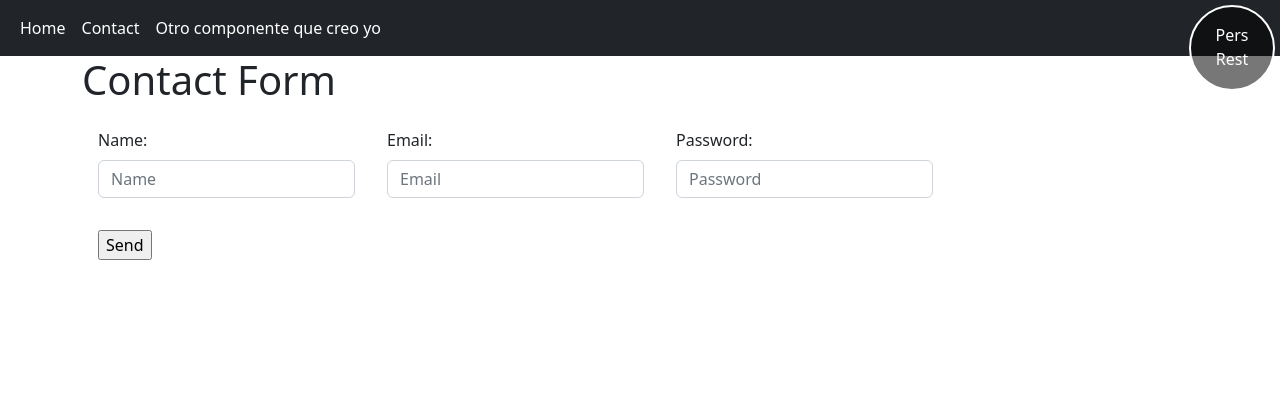
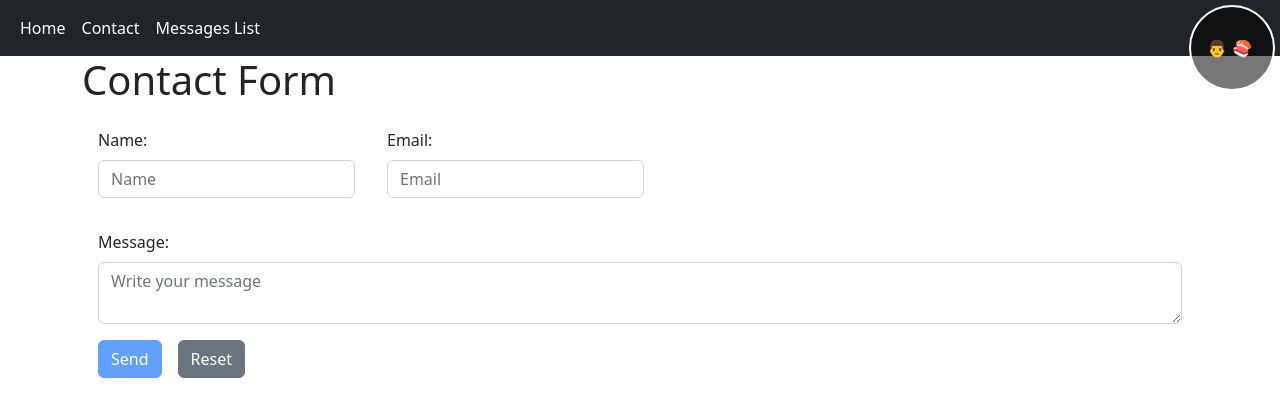
Before and after one commit to xavi-mat/boot505-react5, a React (Create React App) app: page /personal/contact in a window 1280 px wide. Shown: the top 416 px of the page. Built offline with nearby package versions, Linux system fonts and the light colour scheme.

Commit message:
Personal page

```diff
--- a/src/App.jsx
+++ b/src/App.jsx
@@ -2,7 +2,6 @@ import { BrowserRouter, Routes, Route } from 'react-router-dom';
 import MainSelector from './components/MainSelector/MainSelector';
 import PersContact from './components/Personal/PersContact/PersContact';
 import PersHome from './components/Personal/PersHome/PersHome';
-import Personal from './components/Personal/Personal';
 import PersOther from './components/Personal/PersOther/PersOther';
 import Restaurant from './components/Restaurant/Restaurant';
 
@@ -14,6 +13,18 @@ const bioItems = [
   `Soy Doctor en Ciencias Bíblicas 📖, y he sido docente universitario 🎓 durante 16 años en Barcelona y Roma.`
 ];
 
+const fakeDB = {
+  users: [],
+  loadUsers: function() {
+    this.users = localStorage.S5_users ? JSON.parse(localStorage.S5_users) : [];
+    },
+  saveUser: function(user) {
+    this.loadUsers();
+    this.users.unshift(user);
+    localStorage.S5_users = JSON.stringify(this.users);
+  },
+}
+
 function App() {
   return (
     <>
@@ -21,10 +32,11 @@ function App() {
         <MainSelector />
         <Routes>
           <Route path="/" element={null} />
-          <Route path="/personal" element={<Personal />} />
-          <Route path="/personal/home" element={<PersHome bioItems={bioItems} />} />
-          <Route path='/personal/contact' element={<PersContact />} />
-          <Route path='/personal/other' element={<PersOther />} />
+          <Route
+            path="/personal"
+            element={<PersHome bioItems={bioItems} db={fakeDB} />} />
+          <Route path='/personal/contact' element={<PersContact db={fakeDB} />} />
+          <Route path='/personal/other' element={<PersOther db={fakeDB} />} />
           <Route path="/restaurant" element={<Restaurant />} />
         </Routes>
       </BrowserRouter>
--- a/src/components/MainSelector/MainSelector.css
+++ b/src/components/MainSelector/MainSelector.css
@@ -5,7 +5,8 @@
     top: 5px;
     z-index: 1;
     display: flex;
-    flex-direction: column;
+    flex-direction: row;
+    gap: 5px;
     align-items: center;
     background-color: #00000088;
     padding: 1rem;
@@ -17,6 +18,9 @@
 
 .floating-button {
     all: unset;
-    color: white;
     cursor: pointer;
+    border-radius: 30%;
 }
+.floating-button:hover {
+    background-color: #FFFFFF66;
+}
--- a/src/components/MainSelector/MainSelector.jsx
+++ b/src/components/MainSelector/MainSelector.jsx
@@ -4,8 +4,8 @@ import './MainSelector.css';
 function MainSelector() {
   return (
     <div className="floating-buttons">
-      <Link className="floating-button" to="/personal">Pers</Link>
-      <Link className="floating-button" to="/restaurant">Rest</Link>
+      <Link className="floating-button" to="/personal">👨</Link>
+      <Link className="floating-button" to="/restaurant">🍣</Link>
     </div>
   )
 }
--- a/src/components/Personal/PersContact/PersContact.jsx
+++ b/src/components/Personal/PersContact/PersContact.jsx
@@ -1,67 +1,111 @@
 import { useState } from "react"
+import { useNavigate } from "react-router-dom";
 import PersNav from "../PersNav/PersNav"
 
-function PersContact() {
+function PersContact({ db }) {
+
+  const navigate = useNavigate();
 
   const initialValues = {
     name: "",
     email: "",
-    pass: "",
+    msg: "",
   }
-  const [data, setData] = useState({...initialValues});
+  const [data, setData] = useState({ ...initialValues });
+  const [message, setMessage] = useState(null);
+  const [isBtnActive, setIsBtnActive] = useState(false);
 
-  const onChangeHandler = (ev) => {
+  const validateInput = (input) =>
+    input.value.length < 5 ?
+      (<div key={input.name}><strong>{input.name}</strong> must have at least 5 characters</div>) :
+      null;
+
+  const handleInputChange = (ev) => {
     setData({
       ...data,
       [ev.target.name]: ev.target.value,
     })
+    let msg = [];
+    msg.push(validateInput(document.querySelector('#form-name')));
+    msg.push(validateInput(document.querySelector('#form-email')));
+    msg.push(validateInput(document.querySelector('#form-msg')));
+    setMessage(msg);
+    setIsBtnActive(msg.every(m => !m));
   }
-  const onSubmitHandler = (ev) => {
+  const handleSubmit = (ev) => {
     ev.preventDefault();
-    console.log(data)
+    const newUser = {
+      ...data,
+      date: (new Date()).toLocaleDateString(
+        'en',
+        { day: 'numeric', month: 'long', year: 'numeric' }
+      )
+    }
+    db.saveUser(newUser);
+    setMessage("Data has been saved. You'll be redirected to the messages list.")
+    clearState();
+    setTimeout(() => {
+      navigate('/personal/other');
+    }, 1000);
+  }
+  const clearState = () => {
+    setData({ ...initialValues });
   }
   return (
     <div>
       <PersNav />
       <div className="container">
         <h1>Contact Form</h1>
-        <form onSubmit={onSubmitHandler}>
+        <form onSubmit={handleSubmit}>
           <div className="d-md-flex">
             <div className="m-3">
               <label className="form-label">Name:</label>
               <input
                 type="text"
+                id="form-name"
                 name="name"
                 value={data.name}
                 className="form-control"
-                onChange={onChangeHandler}
+                onChange={handleInputChange}
                 placeholder="Name" />
             </div>
             <div className="m-3">
               <label className="form-label">Email:</label>
               <input
                 type="email"
+                id="form-email"
                 name="email"
                 value={data.email}
                 className="form-control"
-                onChange={onChangeHandler}
+                onChange={handleInputChange}
                 placeholder="Email" />
-            </div>
-            <div className="m-3">
-              <label className="form-label">Password:</label>
-              <input
-                type="password"
-                name="pass"
-                value={data.pass}
-                className="form-control"
-                onChange={onChangeHandler}
-                placeholder="Password" />
             </div>
           </div>
           <div className="m-3">
-            <input type="submit" value="Send" />
+            <label className="form-label">Message:</label>
+            <textarea id="form-msg"
+              name="msg"
+              value={data.msg}
+              className="form-control"
+              onChange={handleInputChange}
+              placeholder="Write your message"></textarea>
+          </div>
+          <div className="m-3">
+            <input
+              type="submit"
+              className="btn btn-primary me-3"
+              disabled={!isBtnActive}
+              value="Send" />
+            <input
+              type="reset"
+              className="btn btn-secondary"
+              onClick={clearState}
+              value="Reset" />
           </div>
         </form>
+        <div>
+          {message}
+        </div>
       </div>
     </div>
   )
--- a/src/components/Personal/PersNav/PersNav.jsx
+++ b/src/components/Personal/PersNav/PersNav.jsx
@@ -6,13 +6,13 @@ function PersNav() {
             <div className="container-fluid">
                 <ul className="navbar-nav">
                     <li className="nav-item">
-                            <Link className="nav-link active" to="/personal/home">Home</Link>
+                        <Link className="nav-link active" to="/personal">Home</Link>
                     </li>
                     <li className="nav-item">
                         <Link className="nav-link active" to="/personal/contact">Contact</Link>
                     </li>
                     <li className="nav-item">
-                            <Link className="nav-link active" to="/personal/other">Otro componente que creo yo</Link>
+                        <Link className="nav-link active" to="/personal/other">Messages List</Link>
                     </li>
 
                 </ul>
--- a/src/components/Personal/PersOther/PersOther.jsx
+++ b/src/components/Personal/PersOther/PersOther.jsx
@@ -1,12 +1,35 @@
 import PersNav from "../PersNav/PersNav"
 
-function PersOther() {
-    return (
-        <div>
-            <PersNav />
-            Otro componente que creo yo
+function PersOther({ db }) {
+  db.loadUsers();
+  let users;
+  if (db.users.length) {
+    users = db.users.map((u, i) => (
+      <div key={i} className="card mb-3">
+        <div className="card-header">
+          <strong>{u.name}</strong>
         </div>
-    )
+        <div className="card-body">
+          {u.msg}
+        </div>
+        <div className="card-footer text-end">
+          {u.date}
+        </div>
+      </div>
+    ))
+  } else {
+    users = (<div className="text-muted">(Empty list)</div>);
+  }
+
+  return (
+    <div>
+      <PersNav />
+      <div className="container">
+        <h1>Messages List</h1>
+        {users}
+      </div>
+    </div>
+  )
 }
 
 export default PersOther
--- a/src/components/Personal/Personal.jsx
+++ /dev/null
@@ -1,7 +0,0 @@
-import PersNav from "./PersNav/PersNav"
-
-function Personal() {
-  return (<PersNav />)
-}
-
-export default Personal
```
Also changed, not shown: 1 other file (tests, documents, lock files or other folders). Lines whose indentation alone changed are shown as unchanged.
